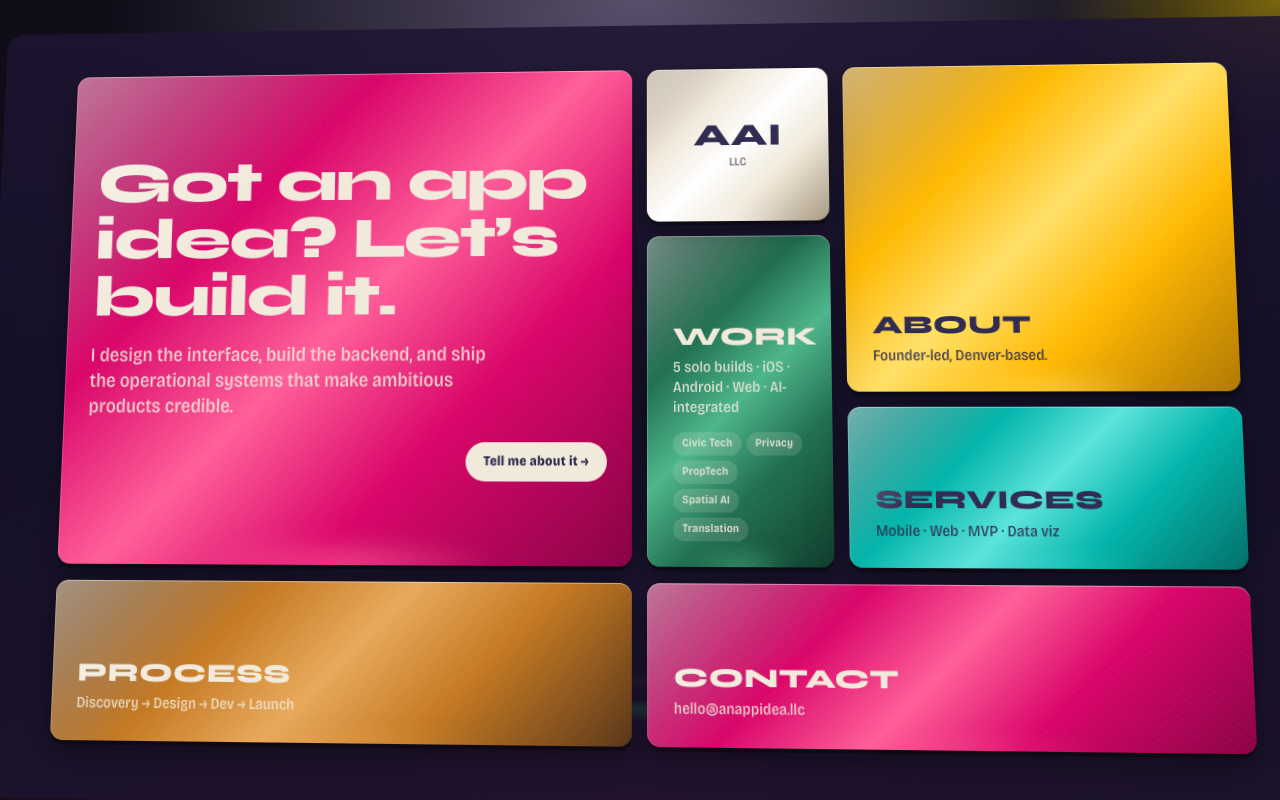
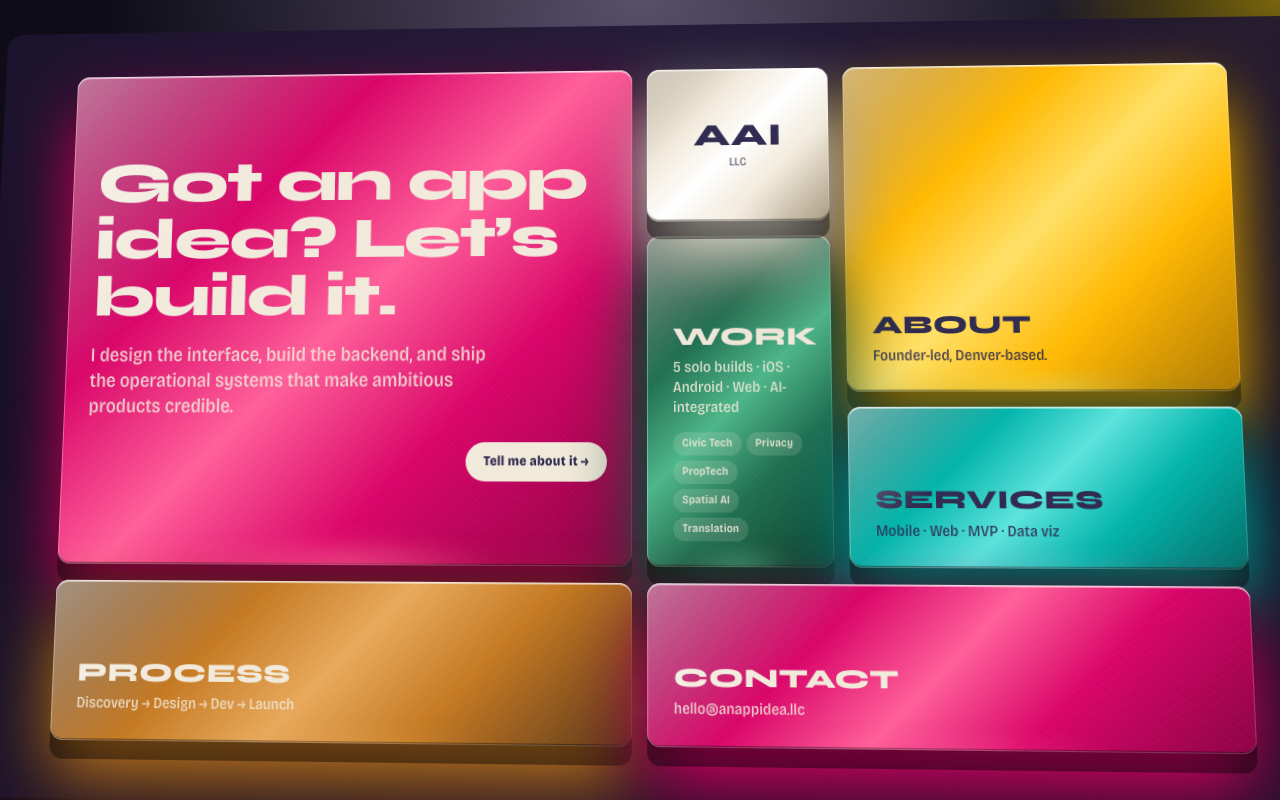
Before and after one commit to demaceo/anappideallc, a React (Vite) app: page / in a window 1280 px wide. Built offline with nearby package versions, Linux system fonts and the light colour scheme.

Commit message:
feat(block): replace box-shadow with Editorial Hardware stack

```diff
--- a/src/components/TetrisGrid/Block.module.css
+++ b/src/components/TetrisGrid/Block.module.css
@@ -35,9 +35,21 @@
   --focus-tilt-x: -4deg;
   --focus-tilt-y: 4deg;
 
+  /* Editorial Hardware shadow stack — pearl rim (inset) + top/left specular
+     edges (preserved from v1 for keyboard-focus consistency) + cushioned
+     offset shadow (gives the chunky 3D form) + colored bloom halo (smells
+     of refraction) + atmospheric shadow. The --bloom token falls back to
+     transparent on themes without bloom tokens, so non-modern-vibrant
+     themes retain v1's simpler --shadow-base stack underneath. */
   box-shadow:
     inset 0 1px 0 var(--block-specular-top),
     inset 1px 0 0 var(--block-specular-left),
+    inset 0 0 0 1px rgba(255, 255, 255, 0.18),
+    inset 0 2px 0 rgba(255, 255, 255, 0.5),
+    inset 0 -2px 0 rgba(0, 0, 0, 0.4),
+    0 18px 0 rgba(0, 0, 0, 0.42),
+    0 36px 70px var(--bloom, transparent),
+    0 50px 80px rgba(0, 0, 0, 0.45),
     var(--shadow-base);
   transition:
     background 200ms,
```
Also changed, not shown: 1 other file (tests, documents, lock files or other folders).
